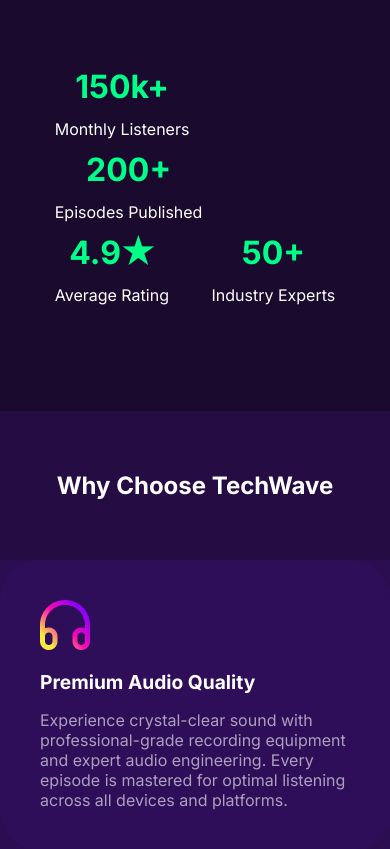
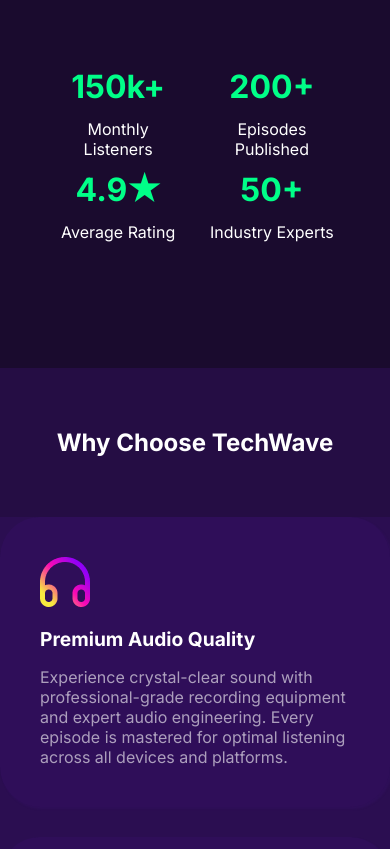
Before and after one commit to shajjadulferdous/html-last, a plain HTML site: page index.html in a window 390 px wide. Shown: the part 1142-1991 px from the top of the page. Drawn offline with Linux system fonts and the light colour scheme.

Commit message:
grid section corrected

```diff
--- a/style/style.css
+++ b/style/style.css
@@ -159,9 +159,8 @@
     margin-top: 10px;
 }
 .card-containers{
-    display: flex;
-    justify-content: space-between;
-    align-items: center;
+    display: grid;
+    grid-template-columns: repeat(4 , 1fr);
     flex-wrap: wrap;
     margin-top: 80px;
     padding: 0;
@@ -281,5 +280,7 @@
     #header{
         margin-bottom: 50px;
     }
-
+    .card-containers{
+        grid-template-rows: repeat(2 , 1fr);
+    }
 }
```
Also changed, not shown: index.html (+1 -0 lines).
